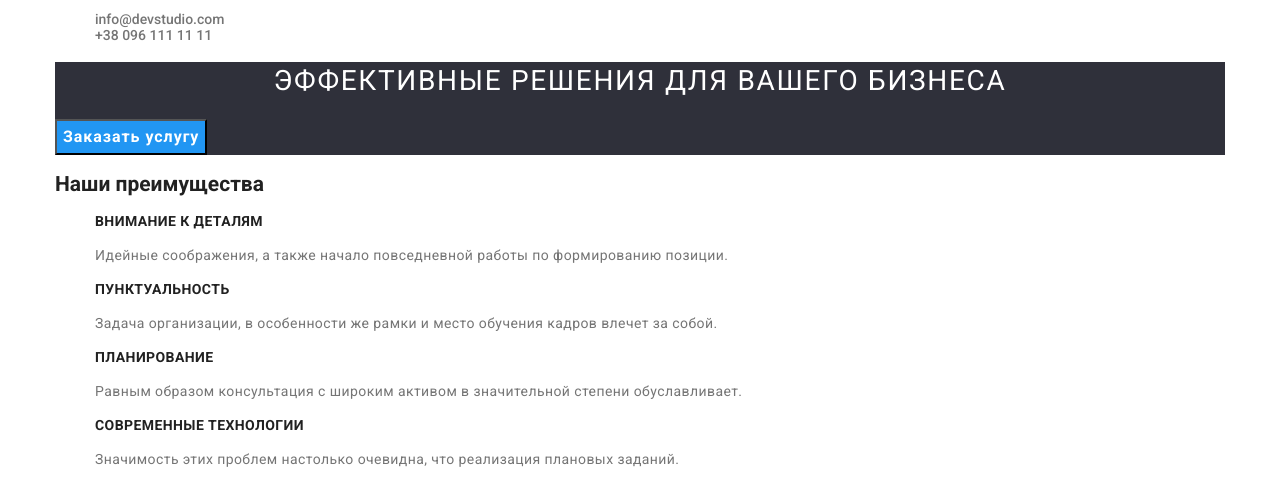
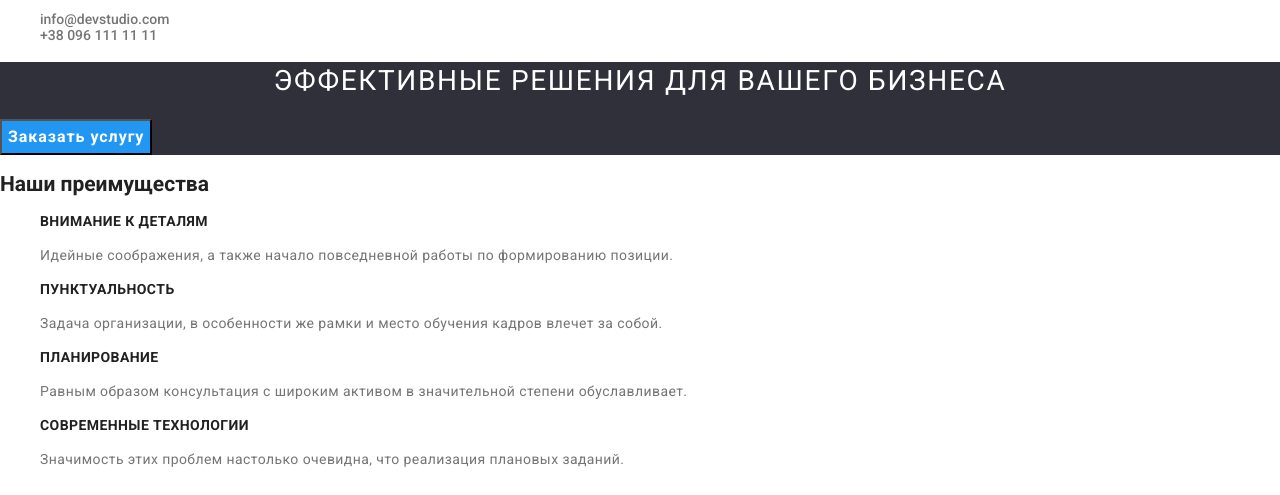
Before and after one commit to Bogdan8633/goit-markup-hw-02, a plain HTML site: page index.html in a window 1280 px wide. Shown: the part 96-591 px from the top of the page. Drawn offline with Linux system fonts and the light colour scheme.

Commit message:
Убирает ненужный margin

```diff
--- a/css/styles.css
+++ b/css/styles.css
@@ -17,12 +17,8 @@ body {
     background-color: var(--light-color);
     font-size: var(--primary-font-size);
     color: var(--primery-color);
-    font-family: Roboto, sans-serif;
+    font-family: var(--primery-font);
     letter-spacing: 0,03em;
-}
-.content {
-    width: 1170px;
-    margin: 0 auto;
 }
 /* header */
 .header {
```
